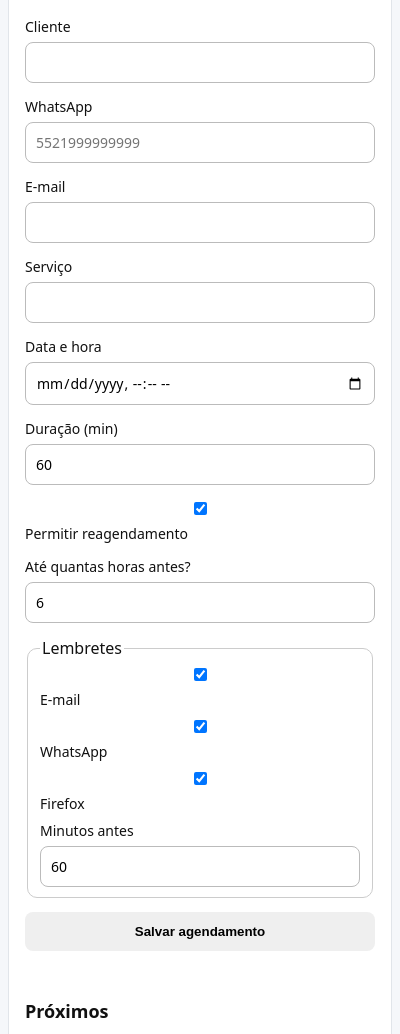
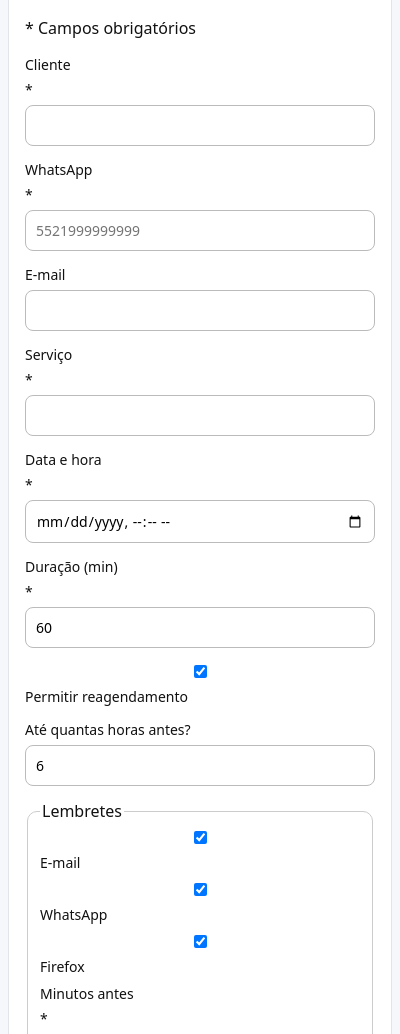
Before and after one commit to brunorafaeliecb-web/brasilguard-v2, a browser extension: page modules/bgd-agenda-firefox/popup.html in a window 400 px wide. Shown: the part 66-1100 px from the top of the page. Drawn offline with Linux system fonts and the light colour scheme.

Commit message:
fix: mark required fields and clarify validation

```diff
--- a/modules/bgd-agenda-firefox/popup.html
+++ b/modules/bgd-agenda-firefox/popup.html
@@ -9,13 +9,14 @@
 <body>
   <main>
     <h1>BrasilGuard Agenda</h1>
-    <form id="appointment-form">
-      <label>Cliente<input id="clientName" required maxlength="120" /></label>
-      <label>WhatsApp<input id="clientPhone" required placeholder="5521999999999" /></label>
+    <p class="required-note"><span class="required-mark">*</span> Campos obrigatórios</p>
+    <form id="appointment-form" novalidate>
+      <label>Cliente <span class="required-mark">*</span><input id="clientName" required maxlength="120" /></label>
+      <label>WhatsApp <span class="required-mark">*</span><input id="clientPhone" required placeholder="5521999999999" /></label>
       <label>E-mail<input id="clientEmail" type="email" /></label>
-      <label>Serviço<input id="serviceName" required maxlength="120" /></label>
-      <label>Data e hora<input id="startsAt" type="datetime-local" required /></label>
-      <label>Duração (min)<input id="durationMinutes" type="number" min="5" value="60" required /></label>
+      <label>Serviço <span class="required-mark">*</span><input id="serviceName" required maxlength="120" /></label>
+      <label>Data e hora <span class="required-mark">*</span><input id="startsAt" type="datetime-local" required /></label>
+      <label>Duração (min) <span class="required-mark">*</span><input id="durationMinutes" type="number" min="5" value="60" required /></label>
       <label><input id="allowReschedule" type="checkbox" checked /> Permitir reagendamento</label>
       <label>Até quantas horas antes?<input id="rescheduleLimitHours" type="number" min="0" value="6" /></label>
       <fieldset>
@@ -23,11 +24,11 @@
         <label><input id="reminderEmail" type="checkbox" checked /> E-mail</label>
         <label><input id="reminderWhatsapp" type="checkbox" checked /> WhatsApp</label>
         <label><input id="reminderBrowser" type="checkbox" checked /> Firefox</label>
-        <label>Minutos antes<input id="reminderMinutes" type="number" min="1" value="60" /></label>
+        <label>Minutos antes <span class="required-mark">*</span><input id="reminderMinutes" type="number" min="1" value="60" required /></label>
       </fieldset>
       <button type="submit">Salvar agendamento</button>
     </form>
-    <p id="status" role="status"></p>
+    <p id="status" role="status" aria-live="polite"></p>
     <section>
       <h2>Próximos</h2>
       <div id="appointments"></div>
```
